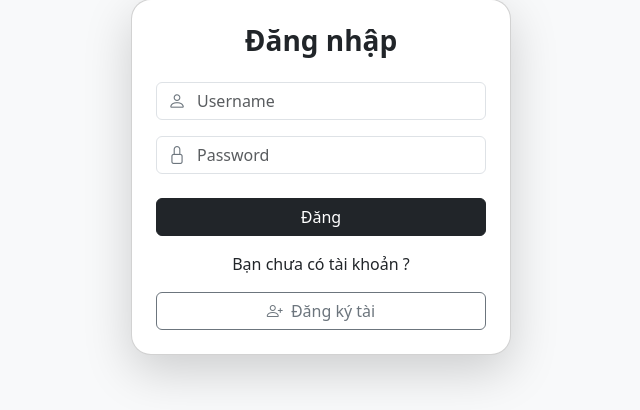
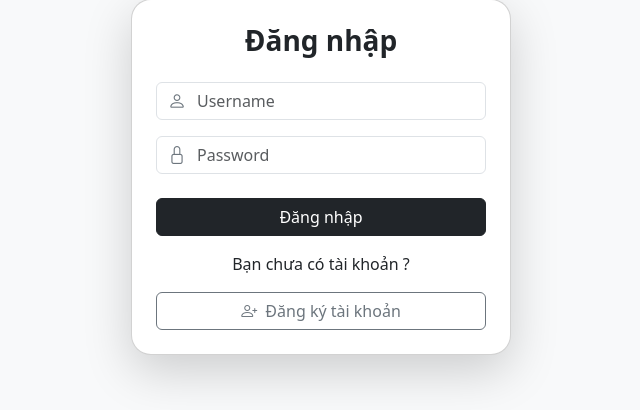
Before and after one commit to MinhDoDuy/web_trainning, a Flask app: page /login in a window 1280 px wide. Shown: the part 223-633 px from the top of the page, without its empty margins (319-959 px from the left). Run offline with Flask 3, Linux system fonts and the light colour scheme; some libraries are stand-ins or nearby versions.

Commit message:
update ;ogin

```diff
--- a/templates/login.html
+++ b/templates/login.html
@@ -72,7 +72,7 @@
         </div>
 
         <!-- LOGIN BUTTON -->
-        <button class="btn btn-dark w-100 mt-2">Đăng</button>
+        <button class="btn btn-dark w-100 mt-2">Đăng nhập</button>
     </form>
 
     <!-- REGISTER BUTTON -->
@@ -80,7 +80,7 @@
         <p>Bạn chưa có tài khoản ?</p>
         <a href="{{ url_for('register') }}" class="text-decoration-none">
             <button class="btn btn-outline-secondary w-100">
-                <i class="bi bi-person-plus me-1"></i> Đăng ký tài
+                <i class="bi bi-person-plus me-1"></i> Đăng ký tài khoản
             </button>
         </a>
     </div>
```
